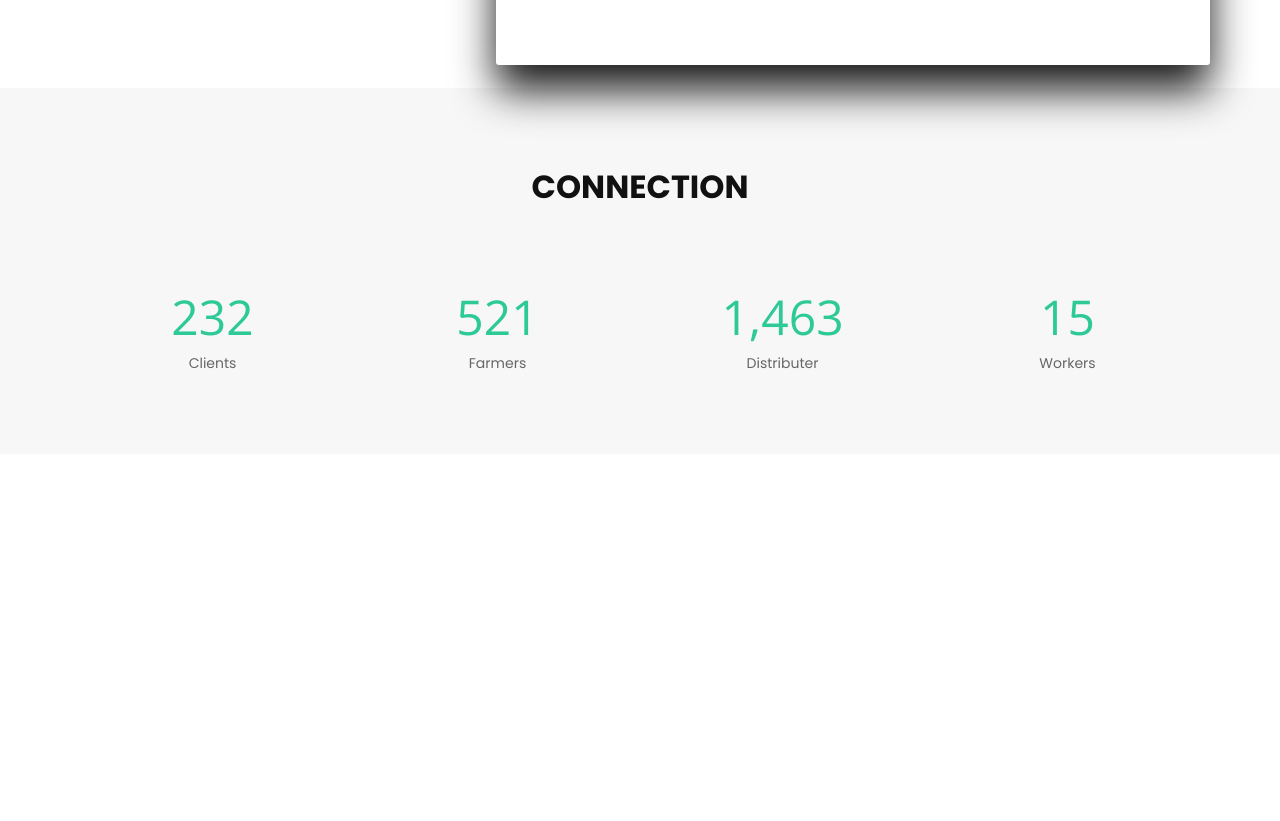
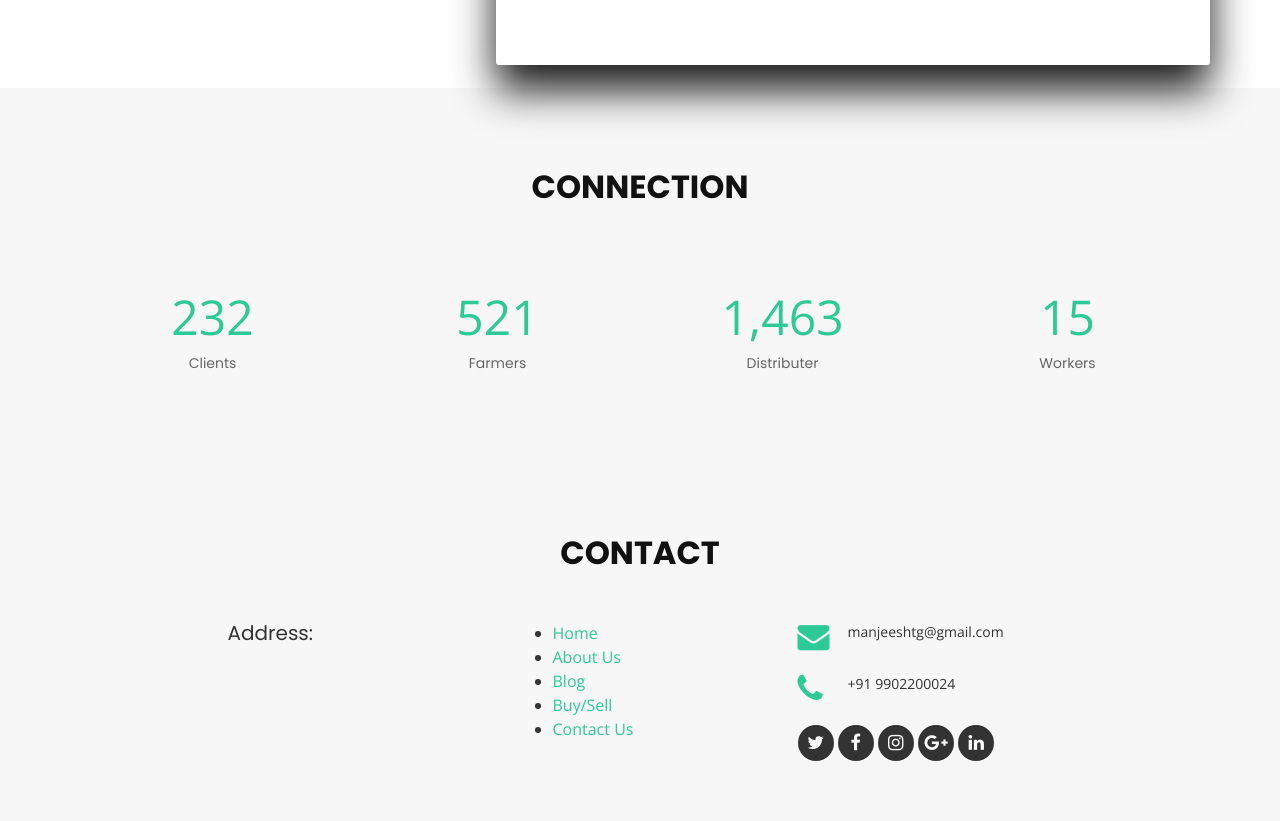
Before and after one commit to thinkxtremebiz/vegfinger.github.io, a plain HTML site: page index.html in a window 1280 px wide. Shown: the part 1464-2285 px from the top of the page. Before the commit the page ends 1918 px from the top, so only its background shows below. Drawn offline with nearby package versions, Linux system fonts and the light colour scheme.

Commit message:
Update index.html

```diff
--- a/index.html
+++ b/index.html
@@ -405,6 +405,75 @@ left: 0px;
     <!--==========================
       Contact Section
     ============================-->
+<section id="contact">
+
+      <div class="container wow fadeInUp">
+        <div class="section-header">
+          <h3 class="section-title">Contact</h3>
+         </div>
+      </div>
+
+
+
+
+      <div class="container wow fadeInUp mt-5">
+        <div class="row justify-content-center">
+          <div class="col-lg-3 col-md-4">
+
+            <div class="info">
+              <div>
+                <h5>Address:</h5>
+              </div>
+            </div>
+
+
+
+          </div>
+          <div class="col-lg-3 col-md-4">
+
+            <div class="info">
+              <ul>
+                <li class="menu-active"><a href="#farmer">Home</a></li>
+                <li><a href="#about">About Us</a></li>
+                <li><a href="#blog">Blog</a></li>
+                <li class="menu-has-children"><a href="">Buy/Sell</a></li>
+                <li><a href="#contact">Contact Us</a></li>
+              </ul>
+            </div>
+
+
+
+          </div>
+
+          <div class="col-lg-3 col-md-4">
+
+            <div class="info">
+              <div>
+                <i class="fa fa-envelope"></i>
+                <p>manjeeshtg@gmail.com</p>
+              </div>
+
+              <div>
+                <i class="fa fa-phone"></i>
+                <p>+91 9902200024</p>
+              </div>
+            </div>
+
+            <div class="social-links">
+              <a href="#" class="twitter"><i class="fa fa-twitter"></i></a>
+              <a href="https://www.facebook.com/VegFinger" target="_blank" class="facebook"><i class="fa fa-facebook"></i></a>
+              <a href="#" class="instagram"><i class="fa fa-instagram"></i></a>
+              <a href="#" class="google-plus"><i class="fa fa-google-plus"></i></a>
+              <a href="#" class="linkedin"><i class="fa fa-linkedin"></i></a>
+            </div>
+
+          </div>
+
+
+        </div>
+
+      </div>
+    </section><!-- #contact -->
 
   </main>
 
```
